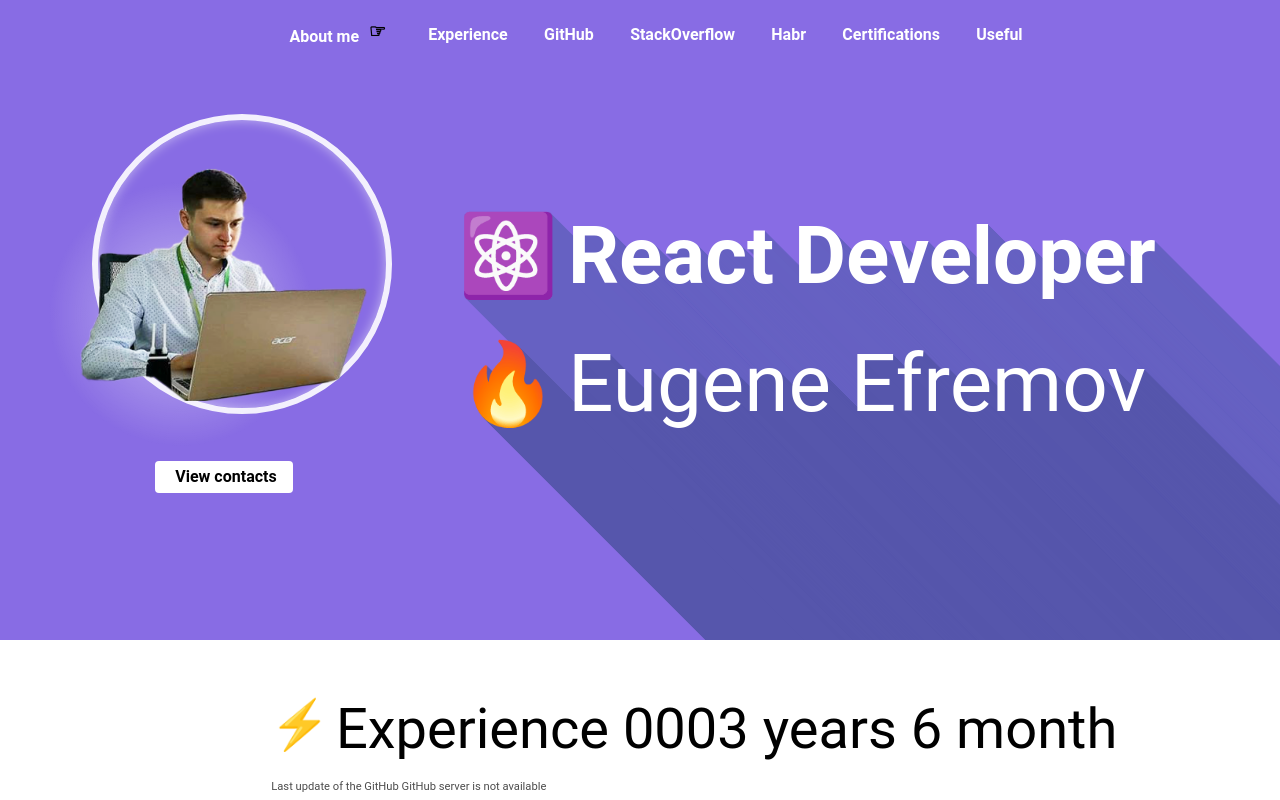
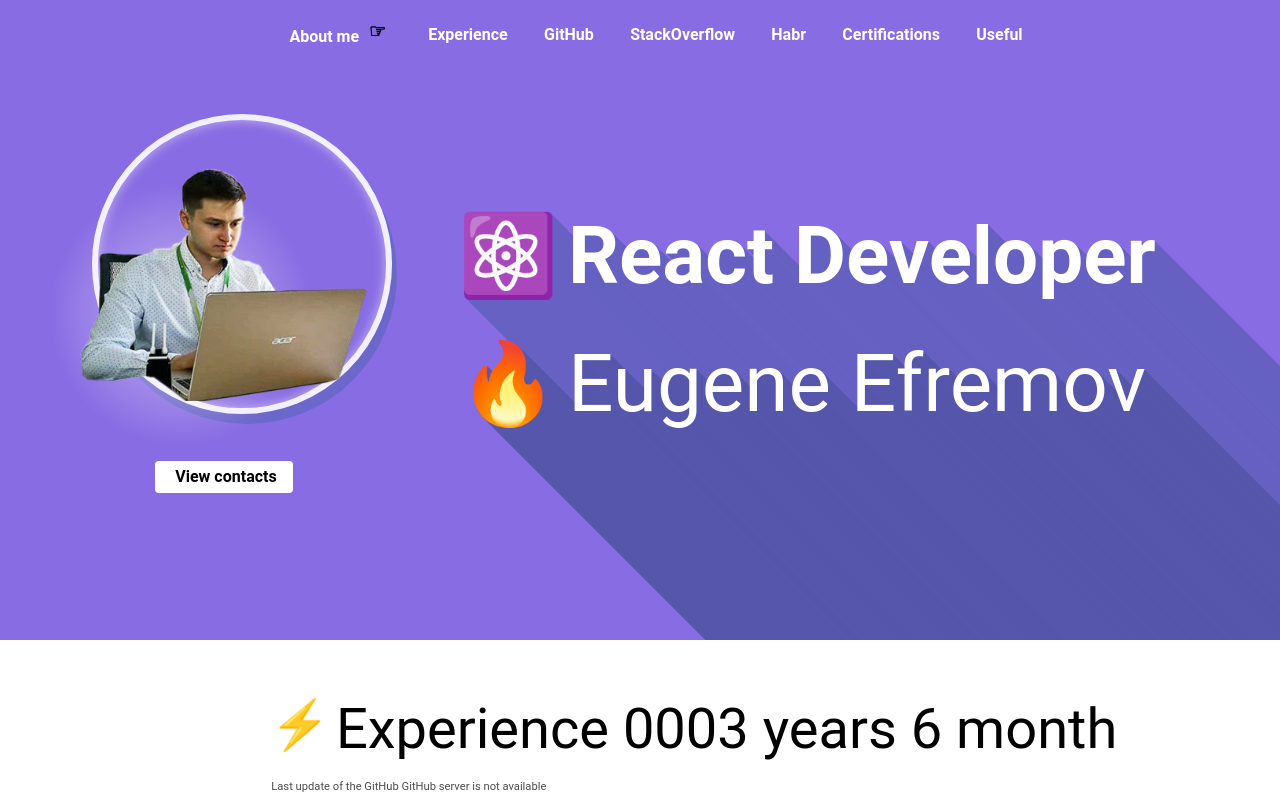
Before and after one commit to it-efrem/it-efrem.com, a Next.js app: page /index in a window 1280 px wide. Shown: the top 800 px of the page. Built offline with nearby package versions, Linux system fonts and the light colour scheme; no server answers.

Commit message:
fix List

```diff
--- a/components/Dumb/Experience/List/index.js
+++ b/components/Dumb/Experience/List/index.js
@@ -1,16 +1,18 @@
 export function List({data, preKey = 0}) {
     return (
         <ul>
-            {data.map((item, idx) => {
-                    const key = `${preKey}-${idx}`;
+            {
+                data.map((item, idx) => {
+                        const key = `${preKey}-${idx}`;
 
-                    if (typeof item === 'string') {
-                        return <li key={key}><span dangerouslySetInnerHTML={{__html: item}}/></li>
-                    } else {
-                        return <List data={item} preKey={idx}/>
+                        if (typeof item === 'string') {
+                            return <li key={key}><span dangerouslySetInnerHTML={{__html: item}}/></li>
+                        } else {
+                            return <List key={idx} preKey={idx} data={item}/>
+                        }
                     }
-                }
-            )}
+                )
+            }
         </ul>
     );
 }
--- a/pages/index/style.scss
+++ b/pages/index/style.scss
@@ -141,7 +141,7 @@
       border-radius: 100%;
       border: 0.4em solid rgba(255, 255, 255, 0.9);
       transform: translateZ(-1px);
-      box-shadow: inset 0 0 12px 0 rgba(255, 255, 255, 0.5);
+      box-shadow: inset 0 0 12px 0 rgba(255, 255, 255, 0.5), 5px 10px 0px 0 rgb(108, 103, 202);
     }
   }
 
```
